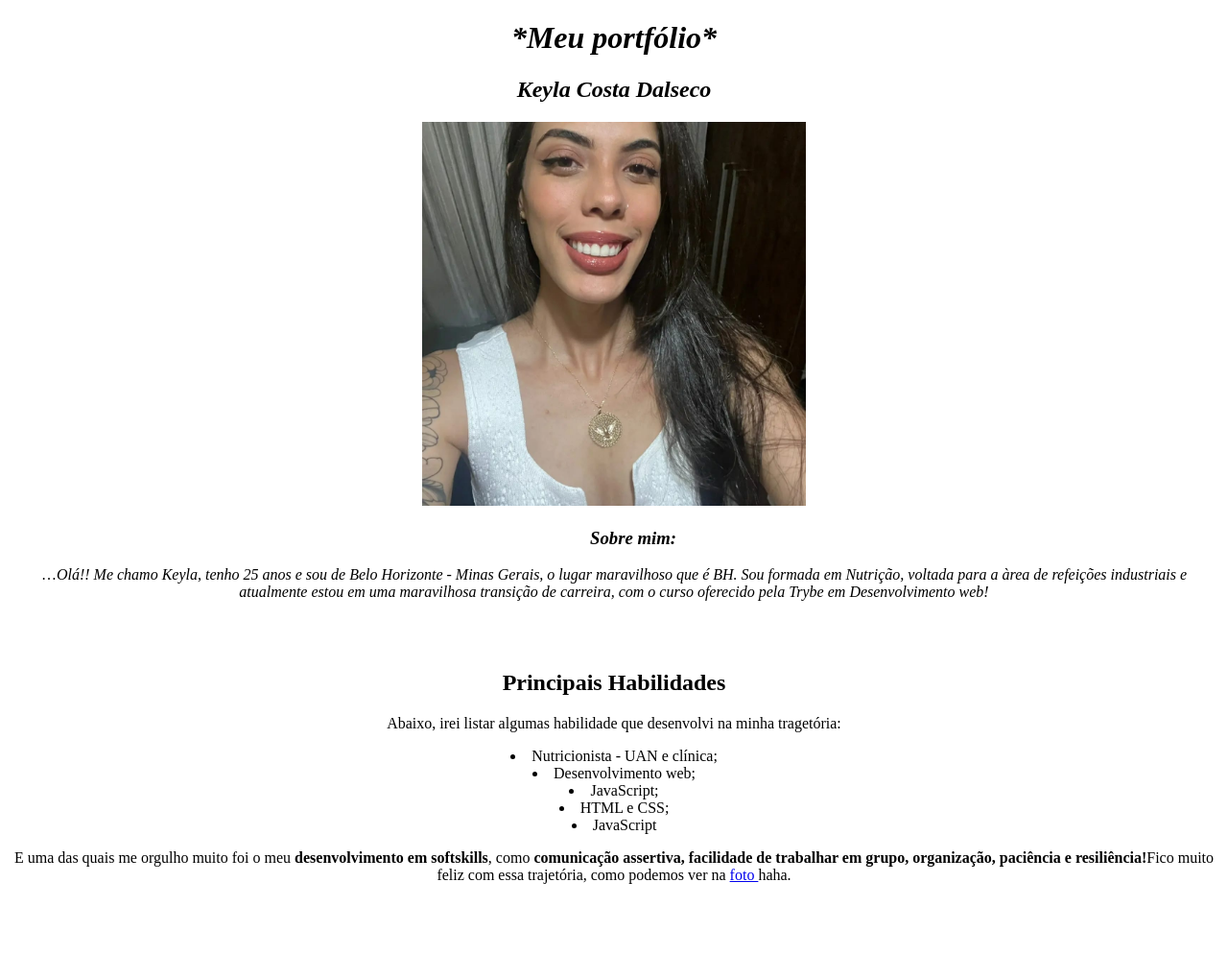
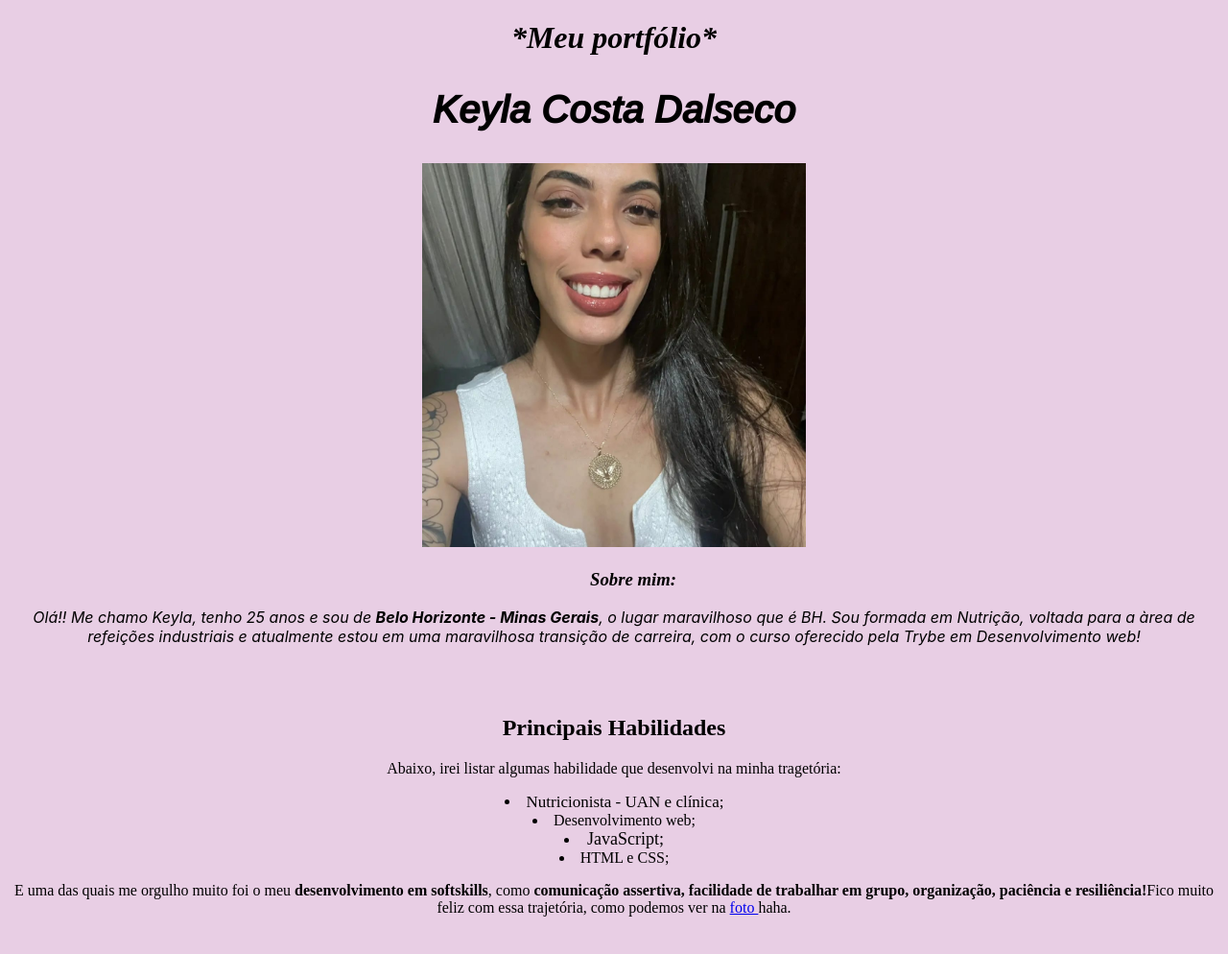
Before and after one commit to KeylaDalseco/KeylaDalseco.github.io, a plain HTML site: page index.html in a window 1280 px wide. Shown: the whole page at 96% size. Drawn offline with nearby package versions, Linux system fonts and the light colour scheme; a web font is replaced by a local one.

Commit message:
adc background e classes na li

```diff
--- a/index.html
+++ b/index.html
@@ -3,24 +3,61 @@
 <head>
     <meta charset="UTF-8">
     <title>Meu portfólio - KeylaDalseco</title>
+    <link rel="preconnect" href="https://fonts.googleapis.com">
+<link rel="preconnect" href="https://fonts.gstatic.com" crossorigin>
+<link href="https://fonts.googleapis.com/css2?family=Arimo:ital,wght@1,500&family=Ephesis&family=Roboto:wght@400;700&display=swap" rel="stylesheet">
 </head>
+
+<style>
+
+    .meu-portfolio, .meu-nome, .descricao, .sobre-mim {
+        text-align: center;
+    }
+    .meu-nome {
+        font-family: 'Arimo', sans-serif;
+        font-size: 40px;
+
+    }
+     .descricao {
+        font-family: Inter,sans-serif;
+    }
+    body {
+        background-color: #e8cee4;
+    }
+    .nutri {
+        font-size: 17px;
+    }
+    .web {
+        font-size: 16px;
+    }
+    .Js {
+        font-size: 18px;
+    }
+    .html-css {
+        font-size: 16px;
+    }
+
+
+
+</style>
+
 <body>
 
-    <h1 style="text-align:center;"> <em>*Meu portfólio*</em></h1>
-    <h2 style="text-align:center;"><em>Keyla Costa Dalseco</em></h2>
+    <h1 class="meu-portfolio"> <em>*Meu portfólio*</em></h1>
+    <h2 class="meu-nome"><em>Keyla Costa Dalseco</em></h2>
 <center>
 <img src="WhatsApp Image 2023-01-17 at 10.27.30.jpeg" width="400px" alt="Foto de Keyla Costa Dalseco">
-    <h3><em><ul>Sobre mim:</ul></em></h3>
-    <p><font style="vertical-align: inherit;">…</font><em>Olá!! Me chamo Keyla, tenho 25 anos e sou de Belo Horizonte - Minas Gerais, o lugar maravilhoso que é BH. Sou formada em Nutrição, voltada para a àrea de refeições industriais e atualmente estou em uma maravilhosa transição de carreira, com o curso oferecido pela Trybe em Desenvolvimento web!</em></p>
+    <h3 class="sobre-mim"><em><ul>Sobre mim:</ul></em></h3>
+    <p class="descricao"><em>Olá!! Me chamo Keyla, tenho 25 anos e sou de <strong> Belo Horizonte - Minas Gerais</strong>, o lugar maravilhoso que é BH. Sou formada em Nutrição, voltada para a àrea de refeições industriais e atualmente estou em uma maravilhosa transição de carreira, com o curso oferecido pela Trybe em Desenvolvimento web!</em></p>
     <br><br>
 
     <h2>Principais Habilidades</h2>
     <p>Abaixo, irei listar algumas habilidade que desenvolvi na minha tragetória:</p>
-    <p<ul><li>Nutricionista - UAN e clínica;</li>
-    <p<ul><li>Desenvolvimento web;</li>
-    <p<ul><li>JavaScript;</li>
-    <p<ul><li>HTML e CSS;</li>
-    <p<ul><li>JavaScript</li>
+    <p<ul><li class="nutri">Nutricionista - UAN e clínica;</li>
+    <p<ul><li class="web">Desenvolvimento web;</li>
+    <p<ul><li class="Js">JavaScript;</li>
+    <p<ul><li class="html-css">HTML e CSS;</li>
+
     <p>E uma das quais me orgulho muito foi o meu <strong> desenvolvimento em softskills</strong>, como <strong>comunicação assertiva, facilidade de trabalhar em grupo, organização, paciência e resiliência!</strong>Fico muito feliz com essa trajetória, como podemos ver na  <a href="WhatsApp Image 2023-01-17 at 10.27.30.jpeg" target="_blank"
     > foto </a> haha.
 <br><br>
```
